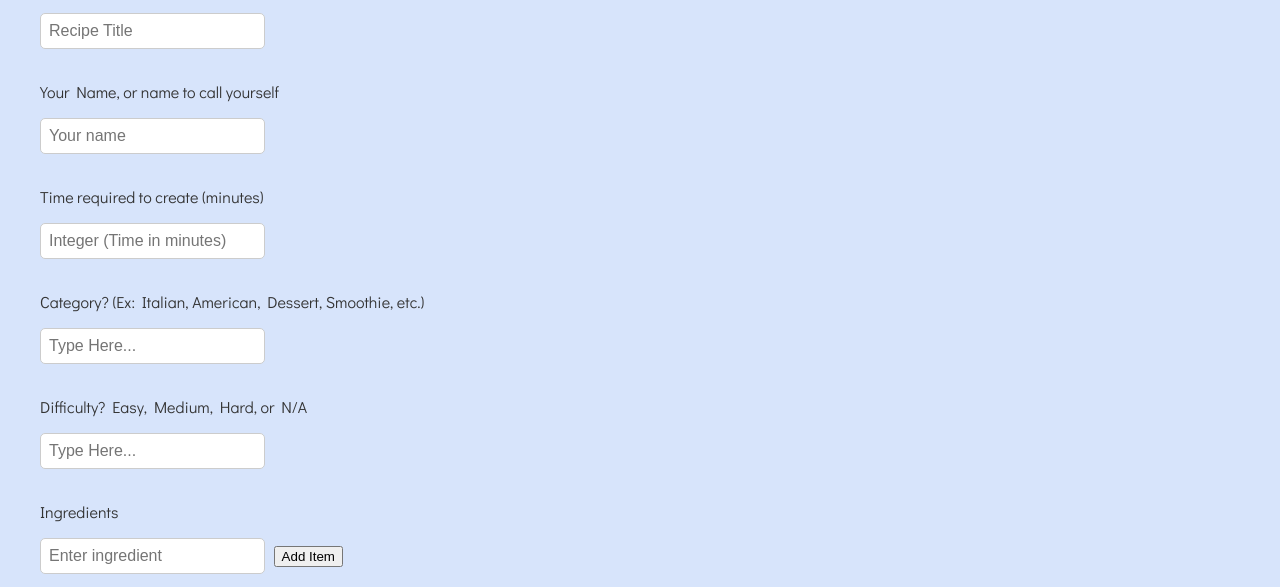
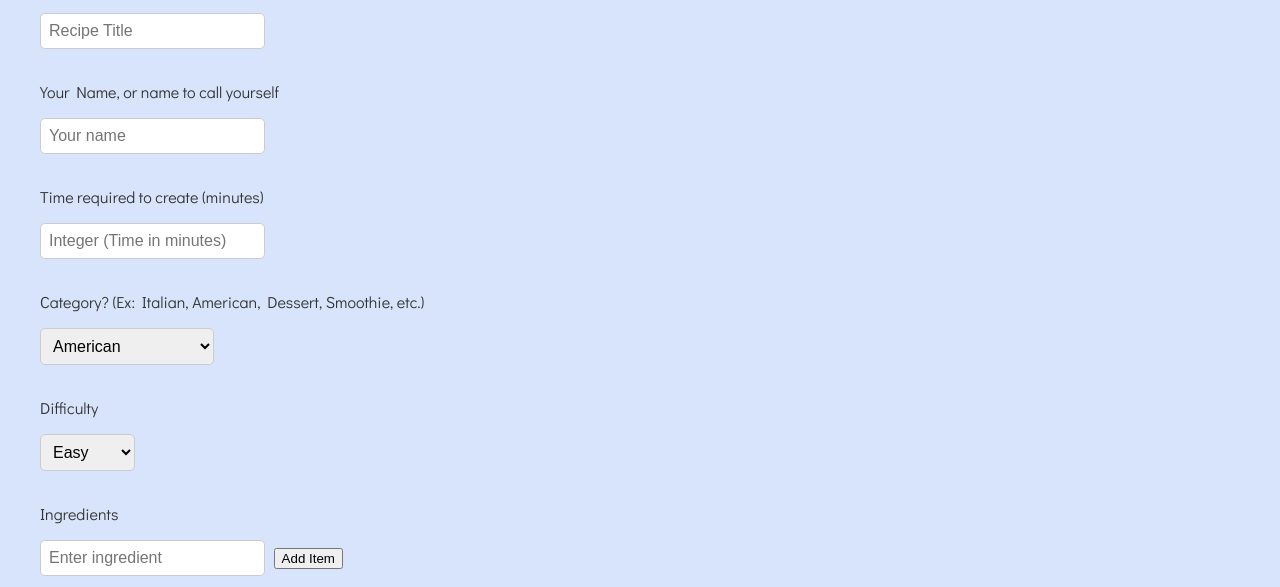
Before and after one commit to sharktide/recipeLive, a website: page newrecipe.html in a window 1280 px wide. Shown: the part 213-800 px from the top of the page. Drawn offline with Linux system fonts and the light colour scheme.

Commit message:
Add dropdowns

```diff
--- a/newrecipe.html
+++ b/newrecipe.html
@@ -34,12 +34,40 @@
             </div>
             <div>
                 <p>Category? (Ex: Italian, American, Dessert, Smoothie, etc.)</p>
-                <input type="text" id="categoryinput" placeholder="Type Here...">
+                <select id="categoryinput">
+                    <option>American</option>
+                    <option>UK</option>
+                    <option>French</option>
+                    <option>Italian</option>
+                    <option>Chinese</option>
+                    <option>Indian</option>
+                    <option>Asian</option>
+                    <option>Spanish</option>
+                    <option>Central American</option>
+                    <option>South American</option>
+                    <option>Ethiopian</option>
+                    <option>African</option>
+                    <option>Australia / Oceania</option>
+                    <option>Dessert</option>
+                    <option>Smoothie</option>
+                    <option>Salad</option>
+                    <option>Other</option>
+                </select>
+                <!-- <input type="text" id="categoryinput" placeholder="Type Here..."> -->
             </div>
+            <p>Difficulty</p>
+            <select id="diffinput">
+                <option>Easy</option>
+                <option>Medium</option>
+                <option>Hard</option>
+                <option>Other</option>
+            </select>
+            <!--
             <div>
                 <p>Difficulty? Easy, Medium, Hard, or N/A</p>
                 <input type="text" id="diffinput" placeholder="Type Here...">
             </div>
+            -->
             <div class="list-container">
                 <p>Ingredients</p>
                 <input type="text" id="itemInput" placeholder="Enter ingredient">
--- a/scripts/confirm.js
+++ b/scripts/confirm.js
@@ -118,7 +118,7 @@ document.getElementById('confirm').addEventListener('click', function() {
         time: urlParams.get('time'),
         creator: urlParams.get('name'),
         category: urlParams.get('category'),
-        diff: urlParams.get('fidd'),
+        diff: urlParams.get('diff'),
         ingredients: ingredients,
         description: urlParams.get('desc'),
         instructions: urlParams.get('inst')
--- a/styles/styles.css
+++ b/styles/styles.css
@@ -53,7 +53,7 @@ footer {
     bottom: 0;
 }
 
-input {
+input, select {
     padding: 0.5rem;
     font-size: 1rem;
     border-radius: 5px;
```
